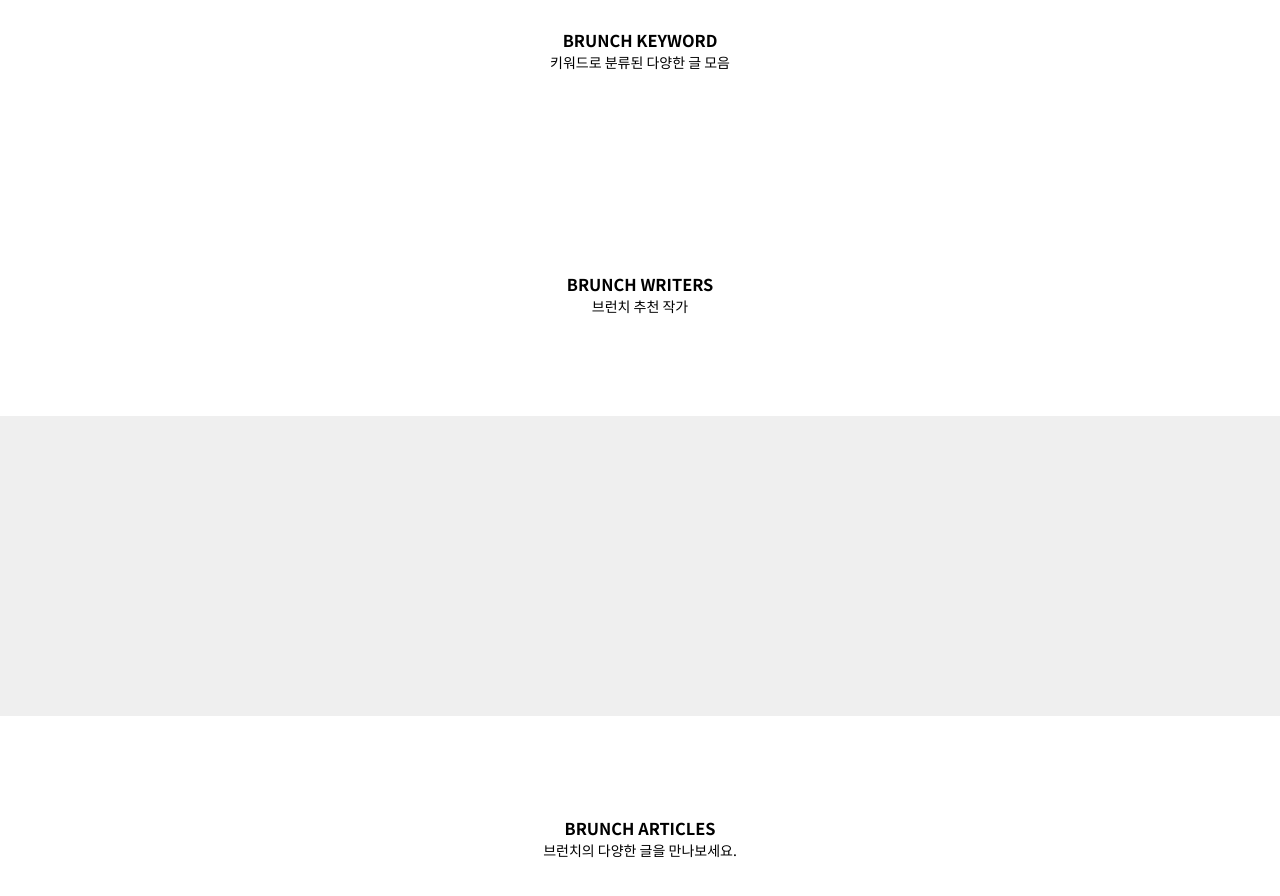
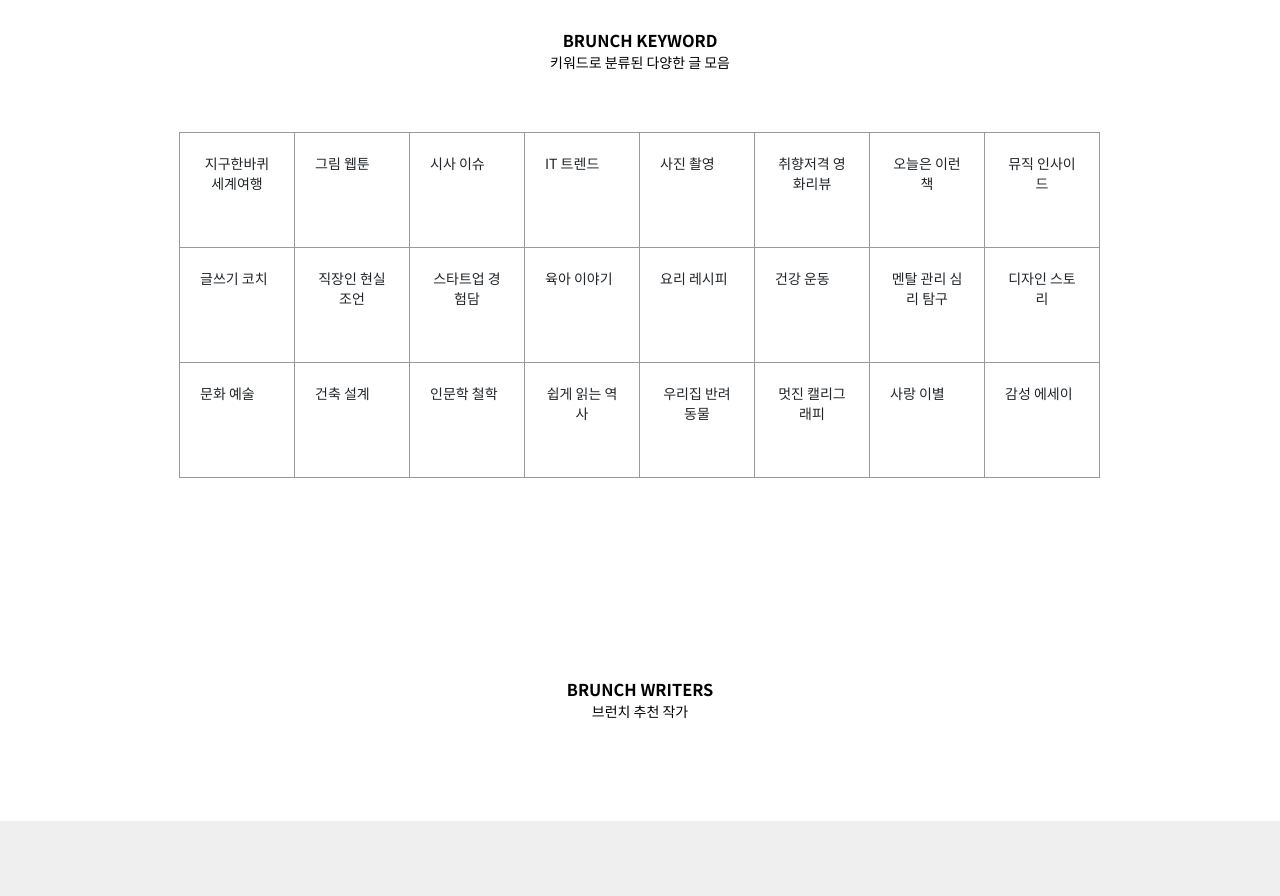
Before and after one commit to Haegnim/brunch_renewal, a plain HTML site: page index.html in a window 1280 px wide. Shown: the part 1080-1976 px from the top of the page. Drawn offline with nearby package versions, Linux system fonts and the light colour scheme; files that its build step writes are made by us from their sources.

Commit message:
0723 css 그리드

```diff
--- a/css/scss/style.scss
+++ b/css/scss/style.scss
@@ -214,6 +214,28 @@ header {
   text-align: center;
 }
 .keyword {
+  .container {
+    margin: 60px auto 0 auto;
+    max-width: 920px;
+    height: 345px;
+    display: grid;
+    grid-template-columns: repeat(8, 1fr);
+    border-collapse: collapse;
+    grid-gap: 0;
+    .item {
+      display: flex;
+      border: 1px solid #999;
+      margin: 0 0 -1px -1px;
+      padding: 20px;
+      text-align: center;
+      &:hover,
+      &:focus {
+        border: 1px solid #00ffdd;
+        color: #00ffdd;
+        z-index: 99;
+      }
+    }
+  }
 }
 .writers {
 }
--- a/index.html
+++ b/index.html
@@ -95,6 +95,32 @@
         <div class="center">
           <h3>BRUNCH KEYWORD</h3>
           <p>키워드로 분류된 다양한 글 모음</p>
+          <div class="container">
+            <a class="item">지구한바퀴 세계여행</a>
+            <a class="item">그림 웹툰</a>
+            <a class="item">시사 이슈</a>
+            <a class="item">IT 트렌드</a>
+            <a class="item">사진 촬영</a>
+            <a class="item">취향저격 영화리뷰</a>
+            <a class="item">오늘은 이런 책</a>
+            <a class="item">뮤직 인사이드</a>
+            <a class="item">글쓰기 코치</a>
+            <a class="item">직장인 현실조언</a>
+            <a class="item">스타트업 경험담</a>
+            <a class="item">육아 이야기</a>
+            <a class="item">요리 레시피</a>
+            <a class="item">건강 운동</a>
+            <a class="item">멘탈 관리 심리 탐구</a>
+            <a class="item">디자인 스토리</a>
+            <a class="item">문화 예술</a>
+            <a class="item">건축 설계</a>
+            <a class="item">인문학 철학</a>
+            <a class="item">쉽게 읽는 역사</a>
+            <a class="item">우리집 반려동물</a>
+            <a class="item">멋진 캘리그래피</a>
+            <a class="item">사랑 이별</a>
+            <a class="item">감성 에세이</a>
+          </div>
         </div>
       </section>
       <section class="writers cate">
```
Also changed, not shown: css/style.css.
